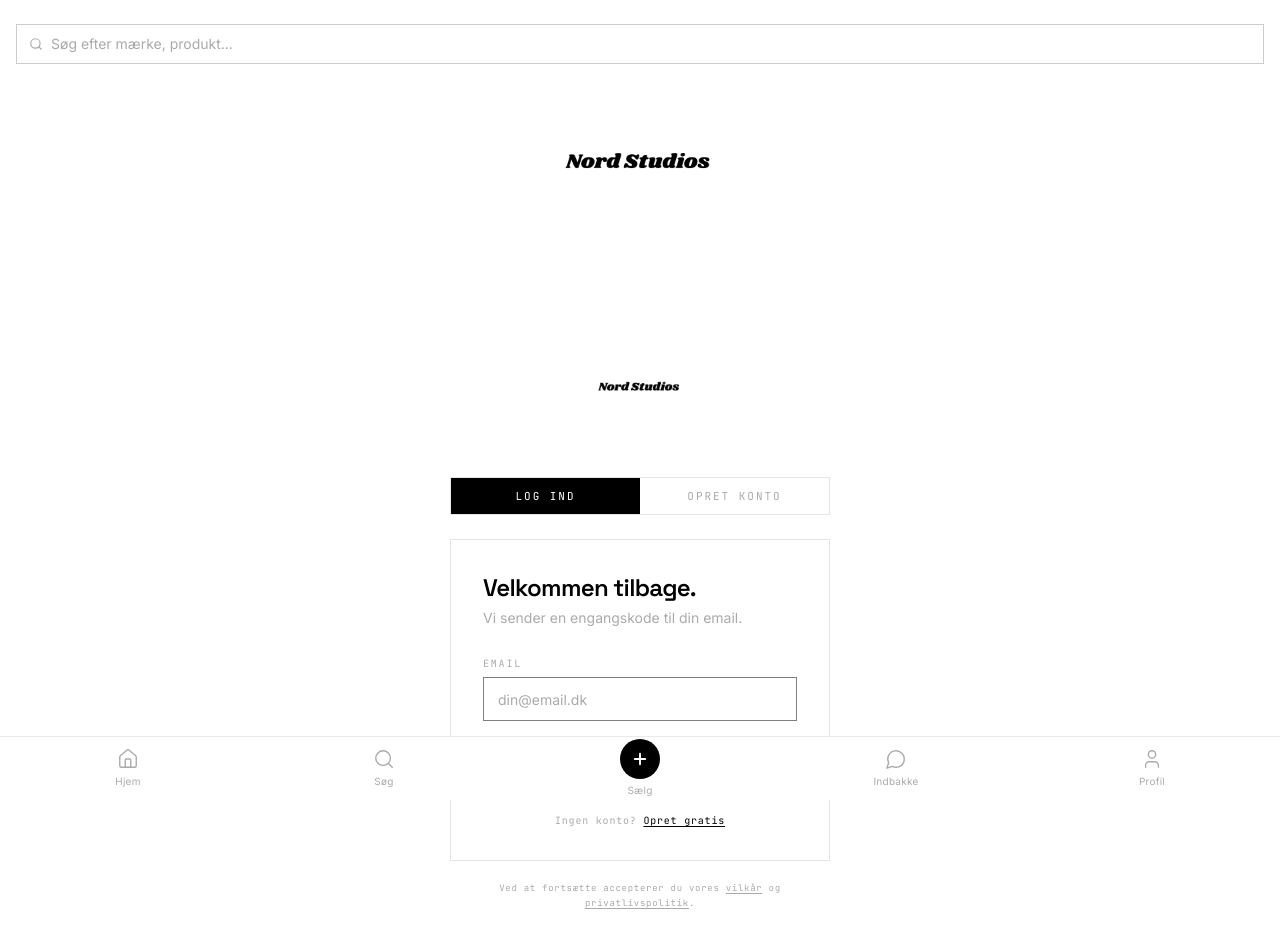
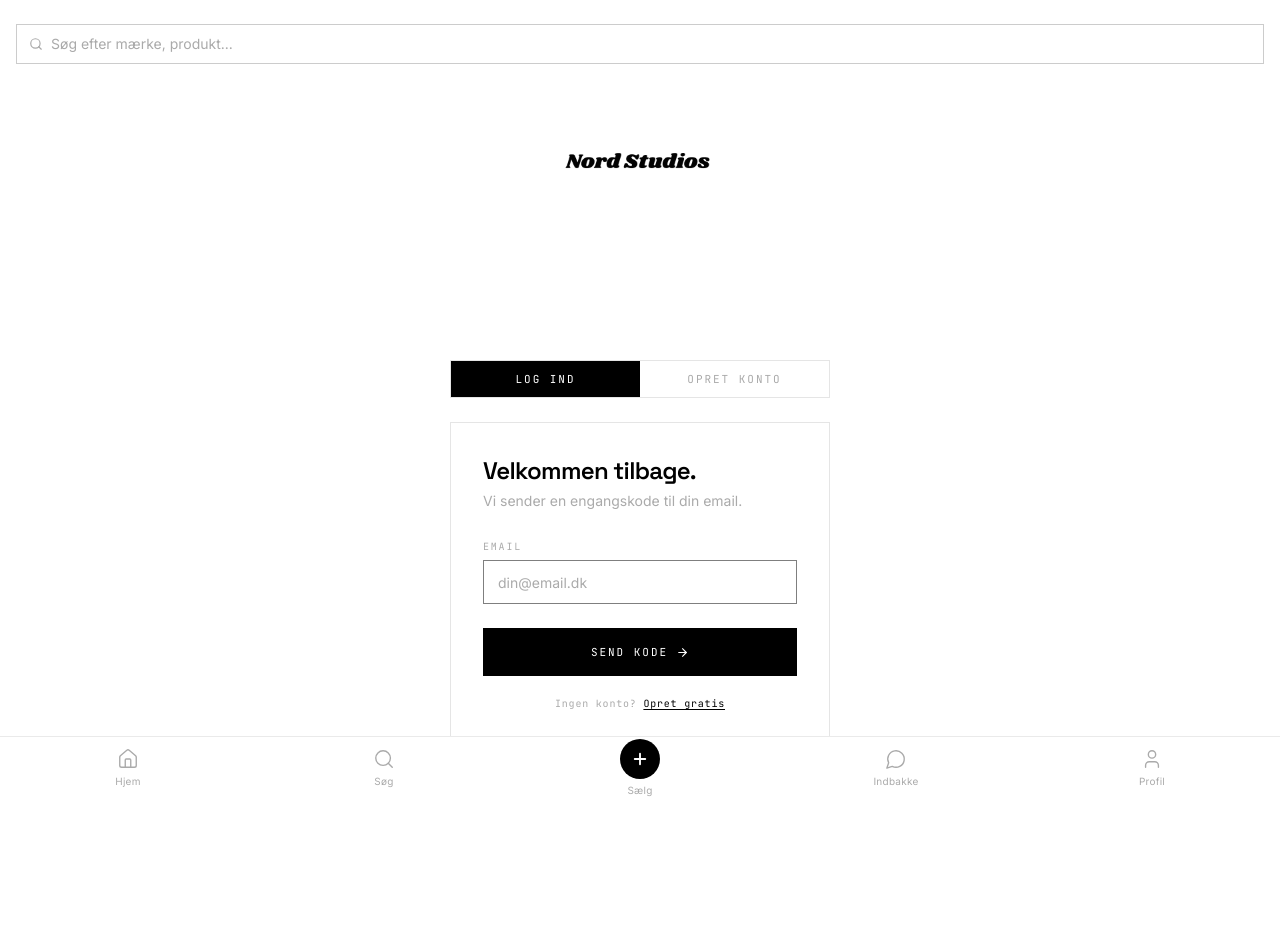
Before and after one commit to seanfetterlein-afk/wearhub, a Next.js app: page /login in a window 1280 px wide. Shown: the top 948 px of the page. Built offline with nearby package versions, Linux system fonts and the light colour scheme; no server answers.

Commit message:
Remove duplicate logo from login page

```diff
--- a/app/login/page.tsx
+++ b/app/login/page.tsx
@@ -137,12 +137,6 @@
       <div className="min-h-[calc(100vh-200px)] flex items-center justify-center px-6 py-16">
         <div className="w-full max-w-[380px]">
 
-          <div className="flex justify-center mb-10">
-            <Link href="/">
-              {/* eslint-disable-next-line @next/next/no-img-element */}
-              <img src="/logo.png" alt="Nord Studios" className="h-24 w-auto" />
-            </Link>
-          </div>
 
           {/* Mode tabs */}
           {step === "email" && (
```
